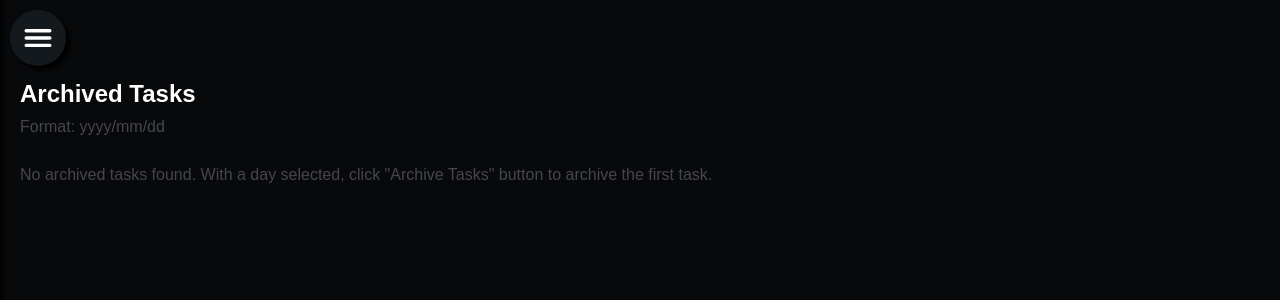
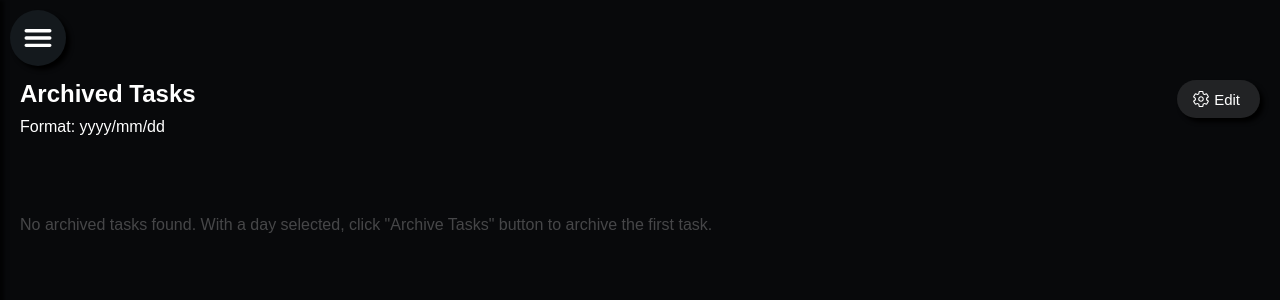
Before and after one commit to GustLSant/todo-app-react, a React (Vite) app: page /archived-tasks in a window 1280 px wide. Shown: the top 300 px of the page. Built offline with nearby package versions, Linux system fonts and the light colour scheme.

Commit message:
funcionalidade excluir dias arquivados

```diff
--- a/src/index.css
+++ b/src/index.css
@@ -71,6 +71,12 @@ textarea:enabled{
   animation-fill-mode: forwards;
 }
 
+.fade-in-left{
+  animation: FadeInLeft;
+  animation-duration: var(--anim-duration);
+  animation-fill-mode: forwards;
+}
+
 @keyframes FadeInTop {
   0% {
     opacity: 0%;
@@ -92,3 +98,14 @@ textarea:enabled{
     transform: translateX(0px);
   }
 }
+
+@keyframes FadeInRight {
+  0% {
+    opacity: 0%;
+    transform: translateX(20px);
+  }
+  100% {
+    opacity: 100%;
+    transform: translateX(0px);
+  }
+}
--- a/src/routes/ArchivedTasksDisplayer.css
+++ b/src/routes/ArchivedTasksDisplayer.css
@@ -3,13 +3,43 @@
 .at-displayer{
     display: flex;
     flex-direction: column;
-    gap: 10px;
+    gap: 20px;
     padding: 80px 20px 0px 20px;
     max-height: calc(100vh - 80px);
 }
 
-.at-displayer > p{
+.at__add-instructions{
     color: var(--color-instructions-text-01);
+}
+
+.at-displayer__header{
+    display: flex;
+    justify-content: space-between;
+}
+
+.at-displayer-header__text-container{
+    display: flex;
+    flex-direction: column;
+    gap: 10px;
+}
+
+.at-displayer-header__buttons-container{
+    display: flex;
+    flex-direction: column;
+    align-items: flex-end;
+    justify-content: flex-start;
+    gap: 10px;
+    min-height: 86px;
+}
+.at-displayer-header__buttons-container .button-01{
+    animation-name: FadeInRight;
+    animation-fill-mode: forwards;
+    animation-duration: var(--anim-duration);
+}
+
+.at__edit-instructions{
+    color: var(--color-alert-01);
+    opacity: 50%;
 }
 
 .at-displayer__days-container{
@@ -24,7 +54,7 @@
 }
 
 .at__day{
-    flex-basis: 150px;
+    flex-basis: 125px;
     /* flex-grow: 1; */
     text-align: center;
     font-size: 1.1em;
@@ -43,89 +73,10 @@
     user-select: none;
 }
 
-
-/*
-### ESTILOS DA TASK-DISPLAYER ################################################################################################
-*/
-
-.at__tasks-displayer{
-    position: fixed;
-    z-index: 2;
-    top: 80px;
-    bottom: 0px;
-    left: 0px;
-    right: 0px;
-    display: flex;
-    flex-direction: column;
-    gap: 20px;
-    padding: 20px;
-    background-color: var(--color-01);
-    /* overflow-x: hidden; */
-
-
-    display: none;
-    transition: opacity 0.15s;
+.at__day.editing{
+    color: var(--color-alert-01);
+    border-color: var(--color-alert-01);
 }
-
-.at__tasks-displayer.visible{
-    display: flex;
-    animation-name: FadeInTop;
-    animation-duration: 0.3s;
-}
-
-.at__tasks-container{
-    display: flex;
-    justify-content: space-between;
-    align-items: flex-start;
-    flex-wrap: wrap;
-    gap: 20px;
-    overflow-y: auto;
-    padding-right: 10px;
-}
-
-
-/*
-### ESTILOS DA TASK ##########################################################################################################
-*/
-
-.st__task{
-    flex-basis: 200px;
-    flex-grow: 1;
-    display: flex;
-    flex-direction: column;
-    gap: 10px;
-    padding: 15px;
-    border-radius: 20px;
-    background-color: var(--color-02);
-    box-shadow: 4px 4px 4px transparent, inset 0 0 6px var(--color-04);
-    text-shadow: 0px 0px 4px var(--color-04);
-
-    animation-name: FadeInTop;
-    animation-duration: 0.3s;
-}
-
-.st__task svg{
-    font-size: 1.5em;
-    filter: drop-shadow(0 0 3px var(--color-04));
-}
-
-.st-task__header{
-    display: flex;
-    justify-content: space-between;
-    align-items: center;
-}
-
-.st__task > div{
-    display: flex;
-    flex-direction: column;
-    gap: 5px;
-}
-
-.st__task h3{
-    font-weight: 500;
-    font-size: 1.25em;
-}
-
 
 /*
 ### APLICACOES DOS ESTILOS DE TEMA ##############################################################################################################################
@@ -135,4 +86,9 @@
     filter: brightness(110%);
 }
 
-.app.light .at__day{border: 1px solid rgba(0,0,0, 0.25);}
+.app.light .at__day{
+    border-color: rgba(0,0,0, 0.25);
+}
+.app.light .at__day.editing{
+    border-color: var(--color-alert-01);
+}
--- a/src/routes/ArchivedTasksDisplayer.jsx
+++ b/src/routes/ArchivedTasksDisplayer.jsx
@@ -1,19 +1,47 @@
 import React from 'react'
 import './ArchivedTasksDisplayer.css'
 import { useNavigate } from "react-router-dom"
+import Button01 from '../components/Button01/Button01'
+import {
+    IoCheckmarkCircleOutline,
+    IoSettingsOutline,
+    IoArrowUndoOutline,
+} from 'react-icons/io5'
 
 
 function ArchivedTasksDisplayer(){
-    const [days] = React.useState(
-        (localStorage.getItem('archivedTasks')) ?
-        Object.keys(JSON.parse(localStorage.getItem('archivedTasks'))) :
-        []
-    )
+    const [days, setDays] = React.useState(getDaysFromLocalStorage())
+    const [isEditing, setIsEditing] = React.useState(false)
     const navigate = useNavigate()
+    const buttonSize = '15px'
+    const buttonIconSize = '18px'
+
+
+    function getDaysFromLocalStorage(){
+        if(localStorage.getItem('archivedTasks')){
+            return Object.keys(JSON.parse(localStorage.getItem('archivedTasks')))
+        }
+        else{
+            return []
+        }
+    }
 
 
     function handleClickDay(_day){
-        return navigate(`/archived-tasks/${_day.replace(/\//g, "-")}`)
+        if(!isEditing){
+            return navigate(`/archived-tasks/${_day.replace(/\//g, "-")}`)
+        }
+        else{
+            const newDays = []
+
+            days.forEach((day)=>{
+                if(day !== _day){
+                    newDays.push(day)
+                }
+            })
+
+            setDays(newDays)
+        }
     }
 
 
@@ -28,23 +56,73 @@ function ArchivedTasksDisplayer(){
     }
 
 
+    function handleClickSaveChanges(){
+        setIsEditing(false)
+
+        const newArchivedTasks = JSON.parse(localStorage.getItem('archivedTasks'))
+
+        Object.keys(newArchivedTasks).forEach((dayInLocalStorage)=>{
+            let found = false
+
+            days.forEach((day)=>{
+                if(dayInLocalStorage === day){
+                    found = true
+                    return
+                }
+            })
+
+            if(!found){
+                delete newArchivedTasks[dayInLocalStorage]
+            }
+        })
+
+        localStorage.setItem('archivedTasks', JSON.stringify(newArchivedTasks))
+    }
+
+    function handleClickCancelChanges(){
+        setIsEditing(false)
+        setDays(getDaysFromLocalStorage)
+    }
+
+
     return (
         <div className="at-displayer">
-            <h2>Archived Tasks</h2>
-            <p>Format: yyyy/mm/dd</p>
+            <div className='at-displayer__header'>
+                <div className='at-displayer-header__text-container'>
+                    <h2>Archived Tasks</h2>
+                    <p>Format: yyyy/mm/dd</p>
+                </div>
+
+                <div className='at-displayer-header__buttons-container'>
+                    {
+                        (!isEditing) ?
+                        [
+                            <Button01 key={0} label='Edit' onClick={()=>{setIsEditing(true)}} icon={<IoSettingsOutline size={buttonIconSize} />} size={buttonSize}  />
+                        ]
+                         :
+                        [
+                            <Button01 key={1} label={'Save Changes'}    onClick={handleClickSaveChanges}   icon={<IoCheckmarkCircleOutline size={buttonIconSize} />} size={buttonSize} />,
+                            <Button01 key={2} label={'Cancel Changes'}  onClick={handleClickCancelChanges} icon={<IoArrowUndoOutline size={buttonIconSize} />} size={buttonSize} />
+                        ]
+                    }
+
+                </div>
+            </div>
+
+            {(isEditing && <p className='at__edit-instructions fade-in-left'>Click the day you want to remove</p>)}
 
             <div className="at-displayer__days-container">
                 {
                     days.map((day, id)=>{
                         return(
-                            <div key={id} className="at__day fade-in-top" onClick={()=>{handleClickDay(day)}}>{formatDay(day)}</div>
+                            <div key={id} className={`at__day fade-in-top ${(isEditing) ? 'editing' : ''}`} onClick={()=>{handleClickDay(day)}}>{formatDay(day)}</div>
                         )
                     })
                 }
             </div>
 
             {
-                ((days.length === 0)) && <p>No archived tasks found. With a day selected, click &quot;Archive Tasks&quot; button to archive the first task.</p>
+                ((days.length === 0)) && <p className='at__add-instructions fade-in-left'>No archived tasks found. With a day selected, click &quot;Archive Tasks&quot; button to archive the first task.</p>
             }
         </div>
     )
--- a/src/routes/Home.css
+++ b/src/routes/Home.css
@@ -54,6 +54,7 @@
     position: fixed;
     bottom: 3px;
     right: 3px;
+    text-align: end;
     font-size: 0.9em;
     opacity: 10%;
 }
--- a/src/routes/Home.jsx
+++ b/src/routes/Home.jsx
@@ -13,7 +13,8 @@ function Home() {
             </div>
 
             <div className="credits-container">
-                FavIcon made by <a href="https://www.flaticon.com/authors/freepik" target='_blank' rel='noreferrer'>Freepik</a> from <a href="https://www.flaticon.com/" target='_blank' rel='noreferrer'>www.flaticon.com</a>
+                <p>WebApp made by Gustavo Lucas Santana</p>
+                <p>FavIcon made by <a href="https://www.flaticon.com/authors/freepik" target='_blank' rel='noreferrer'>Freepik</a> from <a href="https://www.flaticon.com/" target='_blank' rel='noreferrer'>www.flaticon.com</a></p>
             </div>
         </div>
     );
--- a/src/routes/TasksDisplayer.jsx
+++ b/src/routes/TasksDisplayer.jsx
@@ -39,6 +39,7 @@ function TasksDisplayer() {
         if(tasks.day !== ''){ // controle de erro para caso o usuario tenha recarregado a pagina e nenhuma dia esteja mais selecionado
             let date = new Date()
             date = `${date.getFullYear()}/${date.getMonth()+1}/${date.getDate()}`
+            //date = `${date.getFullYear()}/${date.getMonth()+1}/${Math.floor(Math.random() * 31)}`
 
             let archivedTasksSTR = localStorage.getItem('archivedTasks')
             let archivedTasksOBJ = {}
```
